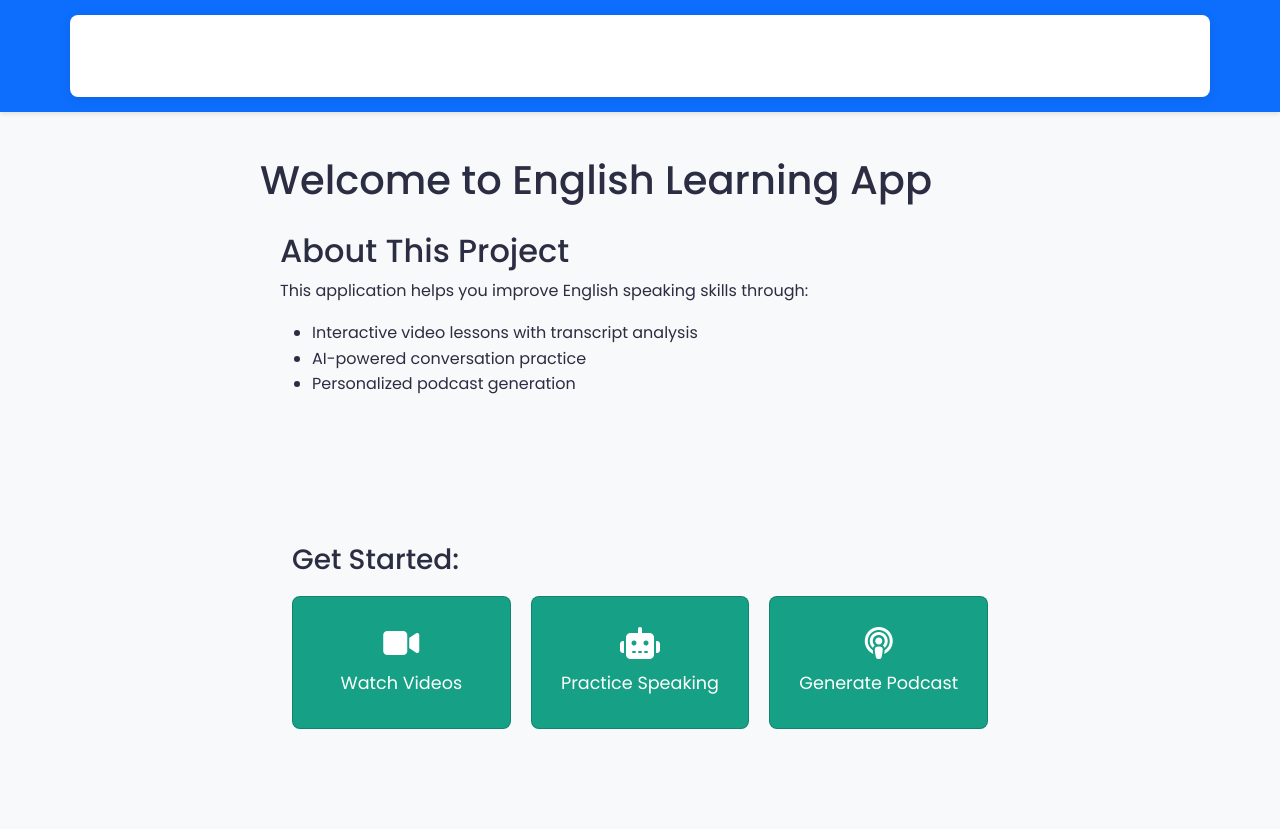
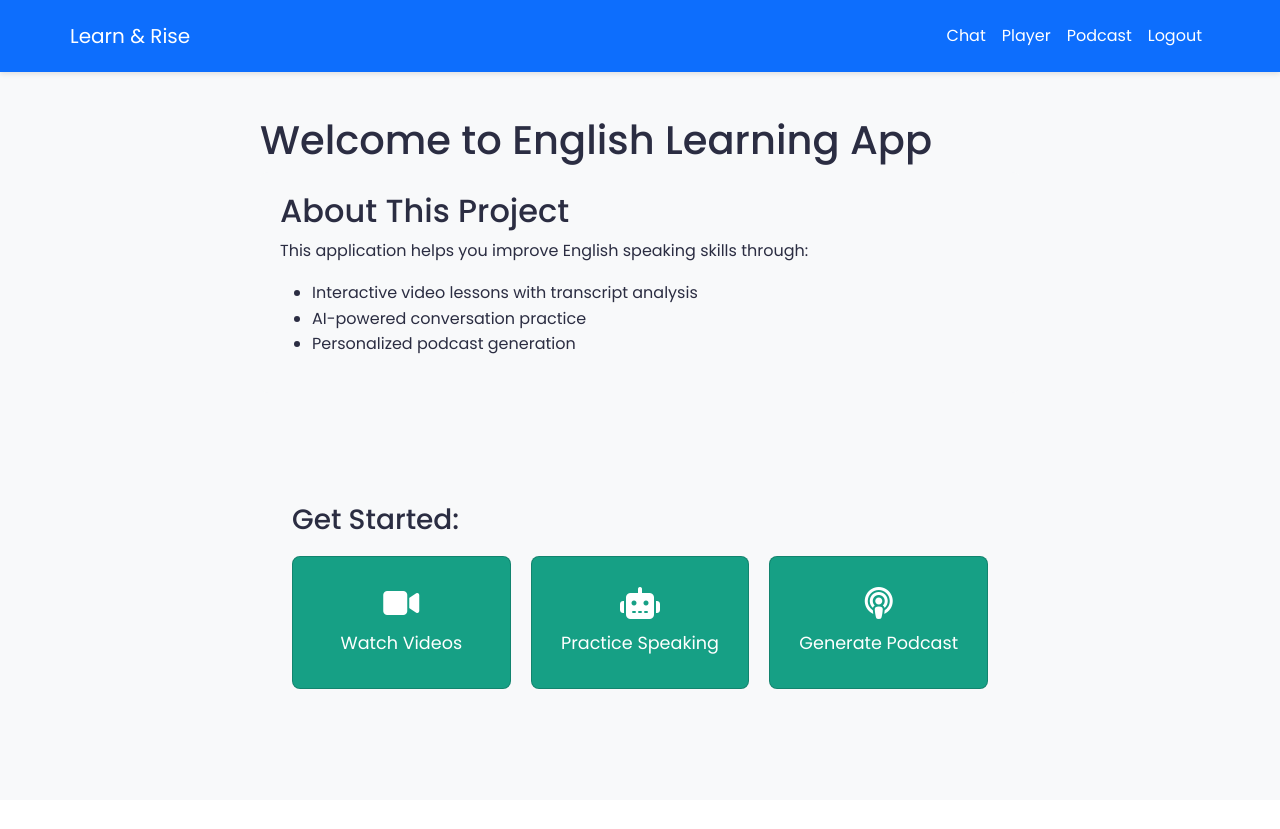
Before and after one commit to AliEssa555/Learn-and-Rise, a Node server app: page / in a window 1280 px wide. After the commit the page ends 689 px from the top, so only its background shows below. Run offline with Node 20, Linux system fonts and the light colour scheme; the visitor is signed in with stand-in values (Sample User, id 1); some libraries are stand-ins or nearby versions.

Commit message:
fixed zombie process, navbar and favicon

```diff
--- a/public/css/style.css
+++ b/public/css/style.css
@@ -216,6 +216,13 @@ form .row input[type="email"] {
     padding: 20px;
     border-radius: 8px;
     box-shadow: 0 2px 10px rgba(0, 0, 0, 0.1);
+}
+
+/* Navbar container override to prevent white background */
+.navbar .container {
+    background: transparent !important;
+    box-shadow: none !important;
+    padding: 0 !important;
 }
 
 /* Dashboard Styles */
--- a/views/chat.ejs
+++ b/views/chat.ejs
@@ -225,7 +225,7 @@
             color: #666;
         }
     </style>
-    <link rel="icon" type="image/png" href="/favicon.png">
+    <link rel="icon" type="image/png" href="/favicon.png?v=5">
 </head>
 
 <body>
--- a/views/login.ejs
+++ b/views/login.ejs
@@ -15,7 +15,7 @@
             background: white;
         }
     </style>
-    <link rel="icon" type="image/png" href="/favicon.png">
+    <link rel="icon" type="image/png" href="/favicon.png?v=5">
 </head>
 
 <body class="bg-light">
--- a/views/main.ejs
+++ b/views/main.ejs
@@ -6,7 +6,7 @@
     <link href="https://cdn.jsdelivr.net/npm/bootstrap@5.3.0/dist/css/bootstrap.min.css" rel="stylesheet">
     <link rel="stylesheet" href="https://cdnjs.cloudflare.com/ajax/libs/font-awesome/6.4.0/css/all.min.css">
     <link href="/css/style.css" rel="stylesheet">
-    <link rel="icon" type="image/png" href="/favicon.png">
+    <link rel="icon" type="image/png" href="/favicon.png?v=5">
 </head>
 
 <body>
@@ -84,6 +84,13 @@
             padding: 20px;
         }
 
+        .dashboard .container {
+            background: white;
+            padding: 20px;
+            border-radius: 8px;
+            box-shadow: 0 2px 10px rgba(0, 0, 0, 0.1);
+        }
+
         .project-info {
             background: #f8f9fa;
             padding: 20px;
--- a/views/player.ejs
+++ b/views/player.ejs
@@ -42,7 +42,7 @@
             cursor: pointer;
         }
     </style>
-    <link rel="icon" type="image/png" href="/favicon.png">
+    <link rel="icon" type="image/png" href="/favicon.png?v=5">
 </head>
 
 <body>
--- a/views/podcast.ejs
+++ b/views/podcast.ejs
@@ -5,7 +5,7 @@
     <title>Podcast Generator - Learn and Rise</title>
     <link href="https://cdn.jsdelivr.net/npm/bootstrap@5.3.0/dist/css/bootstrap.min.css" rel="stylesheet">
     <link href="/css/style.css" rel="stylesheet">
-    <link rel="icon" type="image/png" href="/favicon.png">
+    <link rel="icon" type="image/png" href="/favicon.png?v=5">
 </head>
 
 <body>
```
Also changed, not shown: src/services/llamaCliService.js (+16 -0 lines), public/favicon.png (added).
